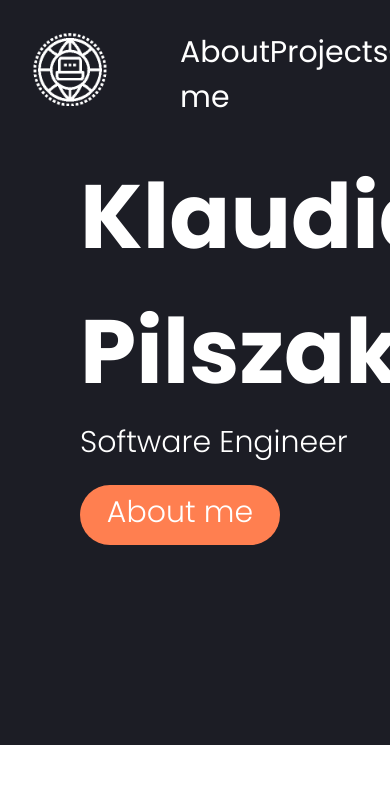
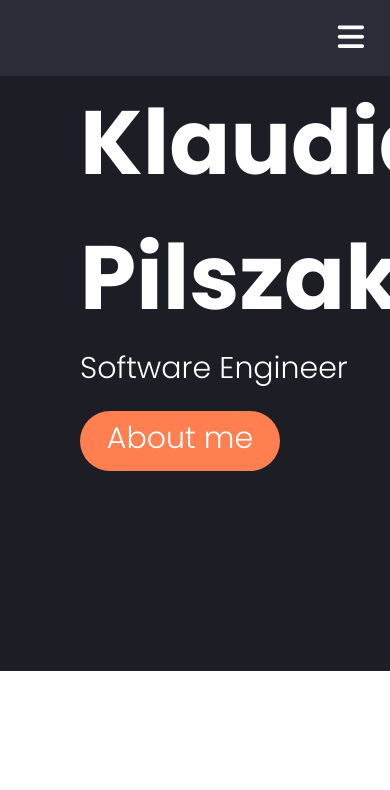
Before and after one commit to kpilszak/portfolio-12, a plain HTML site: page index.html in a window 390 px wide. Shown: the top 790 px of the page. Drawn offline with Linux system fonts and the light colour scheme.

Commit message:
Add hamburger menu

```diff
--- a/index.html
+++ b/index.html
@@ -16,11 +16,15 @@
     <nav>
       <img class="logo" src="images/logo.png" alt="Klaudia Pilszak Logo" />
 
-      <ul>
+      <ul id="nav-list">
         <li><a href="#about-me">About me</a></li>
         <li><a href="#projects">Projects</a></li>
         <li><a href="#contact-me">Contact</a></li>
       </ul>
+
+      <button class="hamburger" id="hamburger">
+        <i class="fas fa-bars"></i>
+      </button>
 
     </nav>
 
--- a/src/index.js
+++ b/src/index.js
@@ -1,8 +1,8 @@
-const hamburgerBtn = document.getElementById('hamburger');
+const hamburgerButton = document.getElementById('hamburger');
 const navList = document.getElementById('nav-list');
 
 function toggleButton() {
     navList.classList.toggle('show');
 }
 
-hamburgerBtn.addEventListener('click', toggleButton);
+hamburgerButton.addEventListener('click', toggleButton);
--- a/src/styles.css
+++ b/src/styles.css
@@ -31,6 +31,10 @@ ul {
     width: 500px;
     justify-content: space-around;
     font-size: 30px;
+}
+
+ul.show {
+    display: block;
 }
 
 li {
@@ -140,9 +144,9 @@ p {
 
 @media only screen and (max-width: 1000px) {
     .project-container {
-            display: flex;
-            flex-wrap: wrap;
-        }
+        display: flex;
+        flex-wrap: wrap;
+    }
 }
 
 .project-image {
@@ -166,3 +170,39 @@ a {
     text-decoration: none;
     color: white;
 }
+
+.hamburger {
+    display: none;
+}
+
+.hamburger:focus {
+    outline: 0;
+}
+
+@media only screen and (max-width: 1000px) {
+    .hamburger {
+        display: block;
+        border: 0;
+        background-color: transparent;
+        color: white;
+        font-size: 30px;
+        margin: 20px;
+        align-self: flex-end;
+    }
+
+    ul {
+        display: none;
+        background-color: #2b2c38;
+        margin: 0px;
+    }
+
+    nav {
+        display: flex;
+        flex-direction: column-reverse;
+        background-color: #2b2c38;
+    }
+
+    .logo {
+        display: none;
+    }
+}
```
